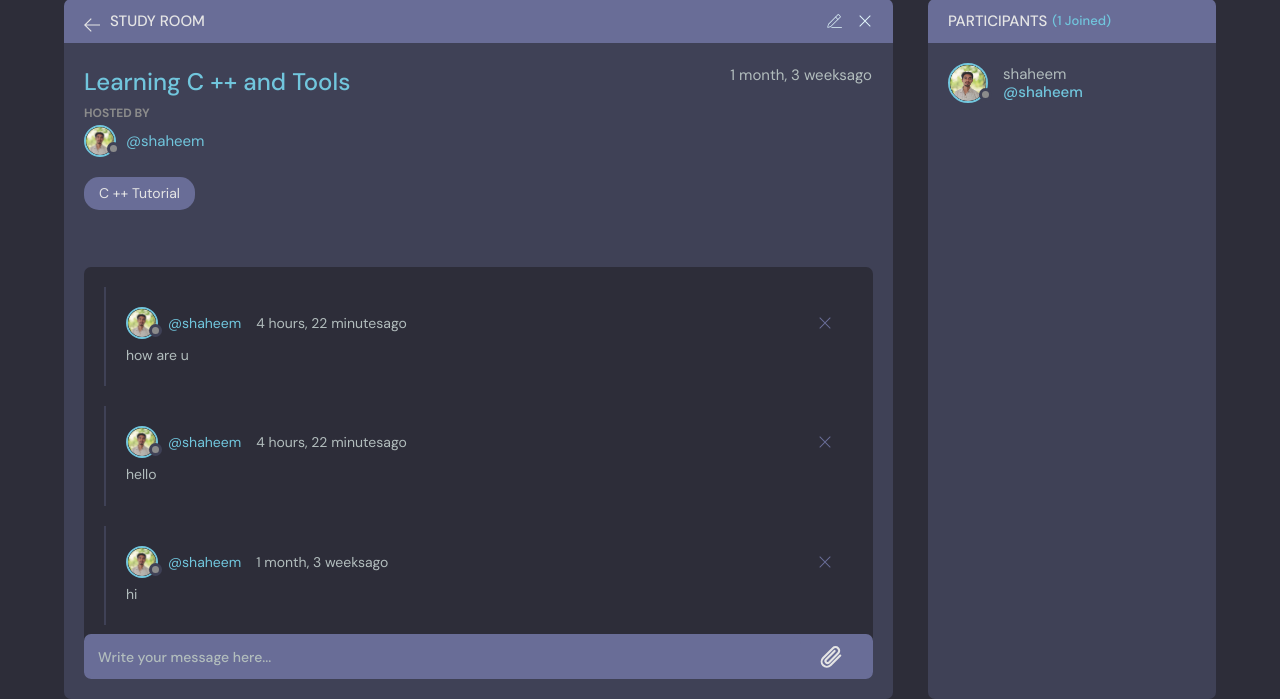
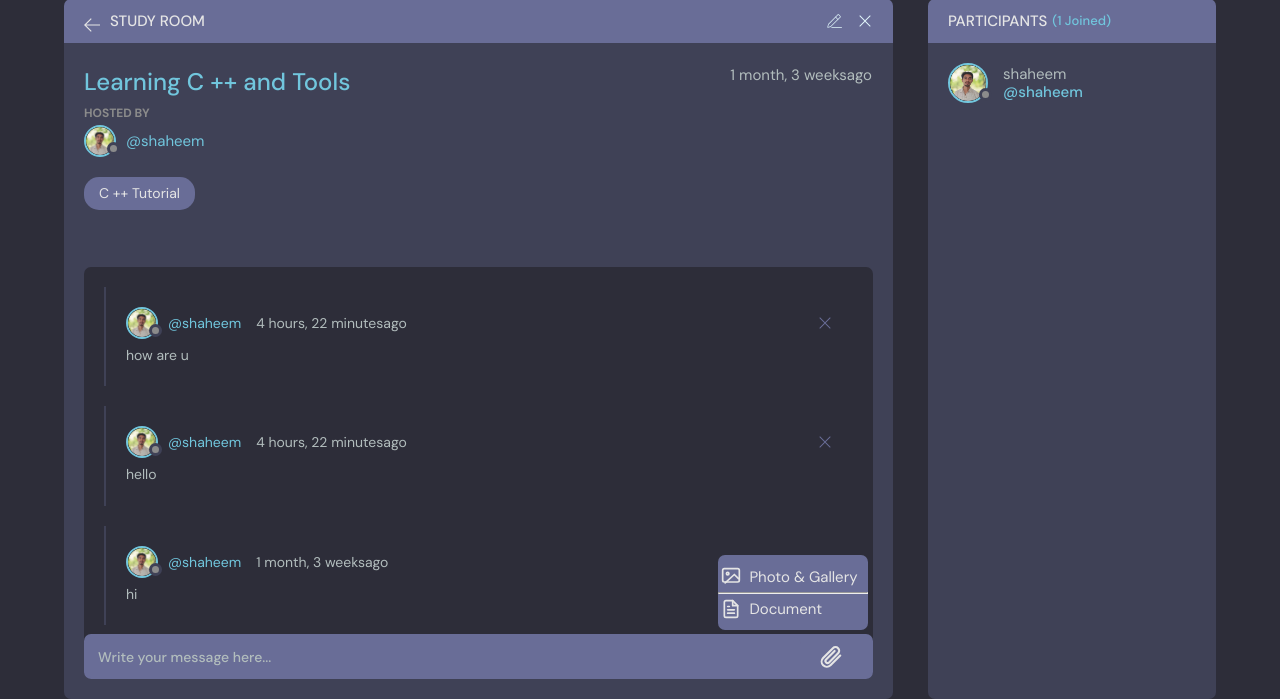
Before and after one commit to shaheem728/Study-Buddy, a Django app: page /room/1/ in a window 1280 px wide. Shown: the part 101-800 px from the top of the page. Run offline with Django 5.2, Linux system fonts and the light colour scheme; a user stored in the database is signed in; data comes from the database, SQL or seed files in the repository; both versions use the stored data as it was after the commit.

Commit message:
Added input box and styling for photo/video/document selection in room.html and updated related CSS files

```diff
--- /dev/null
+++ b/base/templates/base/input_selection_box.html
@@ -0,0 +1,36 @@
+            <div class="photo_video"><svg
+            xmlns="http://www.w3.org/2000/svg"
+            width="20"
+            height="20"
+            viewBox="0 0 24 24"
+            fill="none"
+            stroke="currentColor"
+            stroke-width="2"
+            stroke-linecap="round"
+            stroke-linejoin="round"
+          >
+            <rect x="2" y="2" width="20" height="16" rx="2" ry="2"></rect>
+            <circle cx="8" cy="8" r="1.5"></circle>
+            <path d="M21 14l-5-5L5 19"></path>
+          </svg>&nbsp; Photo & Gallery
+          </div>
+            <hr>
+            <div class="document">
+              <svg
+              xmlns="http://www.w3.org/2000/svg"
+              width="20"
+              height="20"
+              viewBox="0 0 24 24"
+              fill="none"
+              stroke="currentColor"
+              stroke-width="2"
+            stroke-linecap="round"
+            stroke-linejoin="round"
+          >
+            <path d="M14 2H6a2 2 0 0 0-2 2v16a2 2 0 0 0 2 2h12a2 2 0 0 0 2-2V8z" />
+            <polyline points="14 2 14 8 20 8" />
+            <line x1="16" y1="13" x2="8" y2="13" />
+            <line x1="16" y1="17" x2="8" y2="17" />
+            <line x1="10" y1="9" x2="8" y2="9" />
+          </svg>&nbsp; Document
+            </div>
--- a/base/templates/base/login_register.html
+++ b/base/templates/base/login_register.html
@@ -45,7 +45,6 @@
                     d="M15 21.694v4.306h2v-4.306c0.587-0.348 1-0.961 1-1.694 0-1.105-0.895-2-2-2s-2 0.895-2 2c0 0.732 0.413 1.345 1 1.694z"
                   ></path>
                 </svg>
-
                 Login
               </button>
             </form>
--- a/base/templates/base/room.html
+++ b/base/templates/base/room.html
@@ -111,8 +111,12 @@
               </div>
             </div>
           </div>
+          {% if request.user.is_authenticated  %}
+          <div class="input__box">
+          {% include "base/input_selection_box.html"%}
+          </div>
           <div class="room__message">
-            <form class="form" action="" method="POST">
+            <form class="room__form" action="" method="POST">
               {% csrf_token %}
               <input name="body" placeholder="Write your message here..." />
               <svg
@@ -130,6 +134,7 @@
               </svg>
             </form>
           </div>
+          {% endif %}
         </div>
         <!-- Room End -->
 
--- a/static/style/style.css
+++ b/static/style/style.css
@@ -1109,21 +1109,25 @@ a {
   background: transparent;
 }
 
-/* .room__message > form > input {
-  resize: none;
+.input__box{
+  position: absolute;
+  display: flex;
+  flex-direction: column;
+  justify-content: center;
+  bottom: 69;
+  right: 25;
+  height:5em;
+  width:10em;
   background-color: var(--color-dark-light);
   color: var(--color-light);
-  border: none;
-  outline: none;
   border-radius: 0.7rem;
-  height: 4.5rem;
-  width: 100%;
-  margin-top: -1rem;
-  padding: 1.2rem;
-  font-size: 1.4rem;
-  font-weight: 500;
-  position: relative;
-} */
+  z-index: 999;
+}
+.photo_video,.document{
+  display:flex;
+  align-items: center;
+  padding: 3px;
+}
 .room__message > form   {
   display: flex;
   justify-content: space-between;
@@ -1161,7 +1165,7 @@ a {
 .room__message > form > input::placeholder  {
   color: var(--color-light-gray);
 }
-.form{
+.room__form{
   display: flex;
   flex-direction: row;
 }
--- a/studybuddy/settings.py
+++ b/studybuddy/settings.py
@@ -25,7 +25,7 @@ SECRET_KEY = 'django-insecure-&5hn#%irh+bg8+-!+0)h9$9py_tu1$6h3kxcym&aa+0n41qjmx
 # SECURITY WARNING: don't run with debug turned on in production!
 DEBUG = True
 
-ALLOWED_HOSTS = ['.onrender.com']
+ALLOWED_HOSTS = ['.onrender.com','*']
 
 
 # Application definition
```
Also changed, not shown: db.sqlite3, 1 other file.
